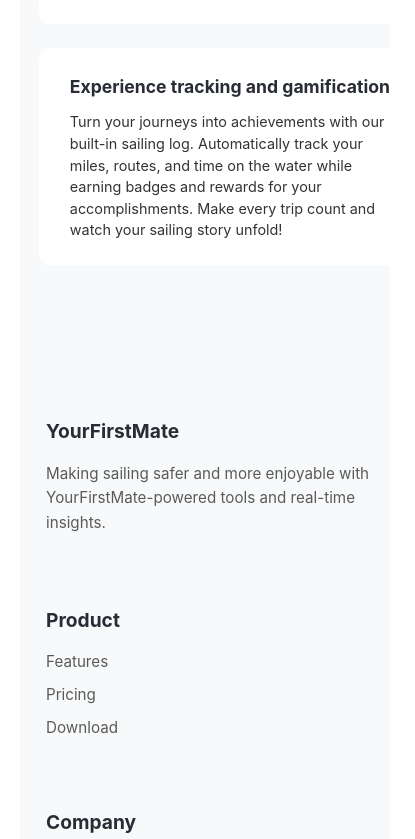
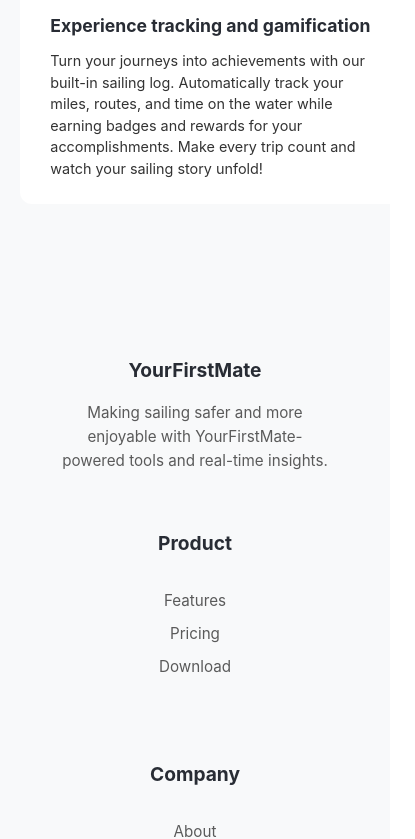
Before and after one commit to tomasdrr123/newlanding, a React (Create React App) app: page / in a window 390 px wide. Shown: the part 2755-3594 px from the top of the page, 415 px wide, since content can reach past the window. Built offline with nearby package versions, Linux system fonts and the light colour scheme.

Commit message:
Add files via upload

```diff
--- a/src/App.css
+++ b/src/App.css
@@ -10,9 +10,6 @@
   max-width: 1200px;
   margin: 0 auto;
   padding: 0 2%;
-  overflow-x: hidden;
-  position: relative;
-  width: 100%;
 }
 
 /* Navbar Styles */
@@ -161,12 +158,9 @@
 .footer {
   background-color: #f8f9fa;
   padding: 4rem 0 2rem;
-  width: 100%;
-  position: relative;
-  left: 50%;
-  right: 50%;
-  margin-left: -50vw;
-  margin-right: -50vw;
+  width: 100vw;
+  margin-left: calc(-50vw + 50%);
+  margin-right: calc(-50vw + 50%);
 }
 
 .footer-container {
@@ -231,8 +225,27 @@
 
 @media (max-width: 768px) {
   .footer-content {
-    grid-template-columns: 1fr 1fr;
+    grid-template-columns: 1fr;
     gap: 2rem;
+    text-align: center;
+  }
+
+  .footer-section {
+    display: flex;
+    flex-direction: column;
+    align-items: center;
+  }
+
+  .footer-section ul {
+    display: flex;
+    flex-direction: column;
+    align-items: center;
+  }
+
+  .footer-section p {
+    text-align: center;
+    max-width: 80%;
+    margin: 0 auto;
   }
 }
 
@@ -247,12 +260,9 @@
 .features {
   padding: 4rem 0;
   background-color: #f8f9fa;
-  width: 100%;
-  position: relative;
-  left: 50%;
-  right: 50%;
-  margin-left: -50vw;
-  margin-right: -50vw;
+  width: 100vw;
+  margin-left: calc(-50vw + 50%);
+  margin-right: calc(-50vw + 50%);
 }
 
 .features-container {
@@ -377,18 +387,12 @@
   .hero {
     flex-direction: column;
     padding: 4rem 0;
-    align-items: center;
-    text-align: center;
-    margin: 0 auto;
   }
 
   .hero-content {
     max-width: 100%;
     padding-right: 0;
-    display: flex;
-    flex-direction: column;
-    align-items: center;
-    margin: 0 auto;
+    text-align: center;
   }
 
   .hero-image {
@@ -396,25 +400,11 @@
     margin-top: 2rem;
     display: flex;
     justify-content: center;
-    align-items: center;
   }
 
   .hero-image img {
     width: 18%;
     margin: 0 auto;
-  }
-
-  .app-buttons {
-    justify-content: center;
-    width: 100%;
-  }
-
-  .ratings {
-    display: flex;
-    flex-direction: column;
-    align-items: center;
-    gap: 0.5rem;
-    width: 100%;
   }
 
   .features-content {
@@ -795,10 +785,3 @@
     padding: 0 5%;
   }
 }
-
-/* Add these rules at the root level */
-html, body {
-  max-width: 100%;
-  overflow-x: hidden;
-  position: relative;
-}
```
